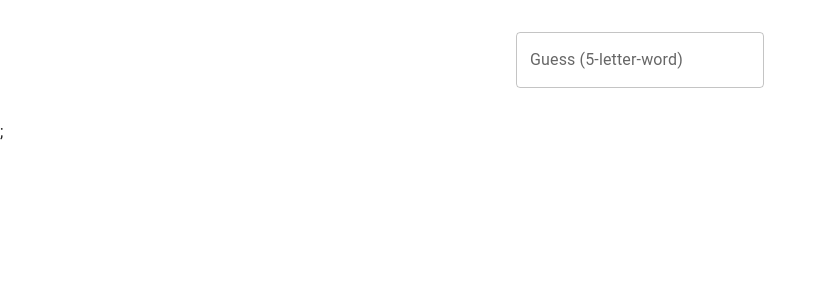
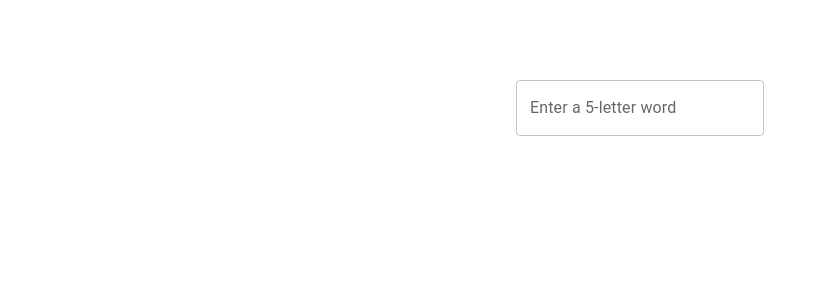
Before and after one commit to elenaguaita/elena-wordle-project, a React (Vite) app: page / in a window 1280 px wide. Shown: the top 300 px of the page, without its empty margins (0-827 px from the left). Built offline with nearby package versions, Linux system fonts and the light colour scheme.

Commit message:
Add Guess type and GuessList component

```diff
--- a/src/components/App.tsx
+++ b/src/components/App.tsx
@@ -9,7 +9,6 @@ function App(): JSX.Element {
       <div className="wrapper">
         <Game />
       </div>
-      ;
     </>
   );
 }
--- a/src/components/Game.tsx
+++ b/src/components/Game.tsx
@@ -1,10 +1,25 @@
 import { JSX } from "react";
 import GuessInput from "./GuessInput";
+import React from "react";
+import GuessList from "./GuessList";
+import { Guess } from "../model/guess";
 
 function Game(): JSX.Element {
+  const [currentGuesses, setCurrentGuesses] = React.useState<Guess[]>([]);
+
+  function addNewGuess(guess: string) {
+    const newGuess = {
+      id: crypto.randomUUID(),
+      text: guess,
+    };
+    const nextCurrentGuesses = [...currentGuesses, newGuess];
+    setCurrentGuesses(nextCurrentGuesses);
+  }
+
   return (
     <div className="game-wrapper">
-      <GuessInput />
+      <GuessList currentGuesses={currentGuesses} />
+      <GuessInput addNewGuess={addNewGuess} />
     </div>
   );
 }
--- a/src/components/GuessInput.tsx
+++ b/src/components/GuessInput.tsx
@@ -1,7 +1,11 @@
 import { TextField } from "@mui/material";
 import React, { JSX } from "react";
 
-function GuessInput(): JSX.Element {
+interface Props {
+  addNewGuess: (guess: string) => void;
+}
+
+function GuessInput({ addNewGuess }: Props): JSX.Element {
   const [inputGuess, setInputGuess] = React.useState<string>("");
 
   return (
@@ -9,7 +13,7 @@ function GuessInput(): JSX.Element {
       onSubmit={(event) => {
         event.preventDefault();
 
-        console.log({ guess: inputGuess });
+        addNewGuess(inputGuess);
         setInputGuess("");
       }}
     >
@@ -22,7 +26,7 @@ function GuessInput(): JSX.Element {
             pattern: "[A-Z]{5}",
           },
         }}
-        label="Guess (5-letter-word)"
+        label="Enter a 5-letter word"
         variant="outlined"
         value={inputGuess}
         onChange={(event) => {
--- /dev/null
+++ b/src/components/GuessList.tsx
@@ -0,0 +1,19 @@
+import { List, ListItemText } from "@mui/material";
+import { JSX } from "react";
+import { Guess } from "../model/guess";
+
+interface Props {
+  currentGuesses: Guess[];
+}
+
+function GuessList({ currentGuesses }: Props): JSX.Element {
+  return (
+    <List>
+      {currentGuesses.map((guess) => (
+        <ListItemText key={guess.id} primary={guess.text} />
+      ))}
+    </List>
+  );
+}
+
+export default GuessList;
--- /dev/null
+++ b/src/model/guess.ts
@@ -0,0 +1,4 @@
+export type Guess = {
+  id: string;
+  text: string;
+};
```
